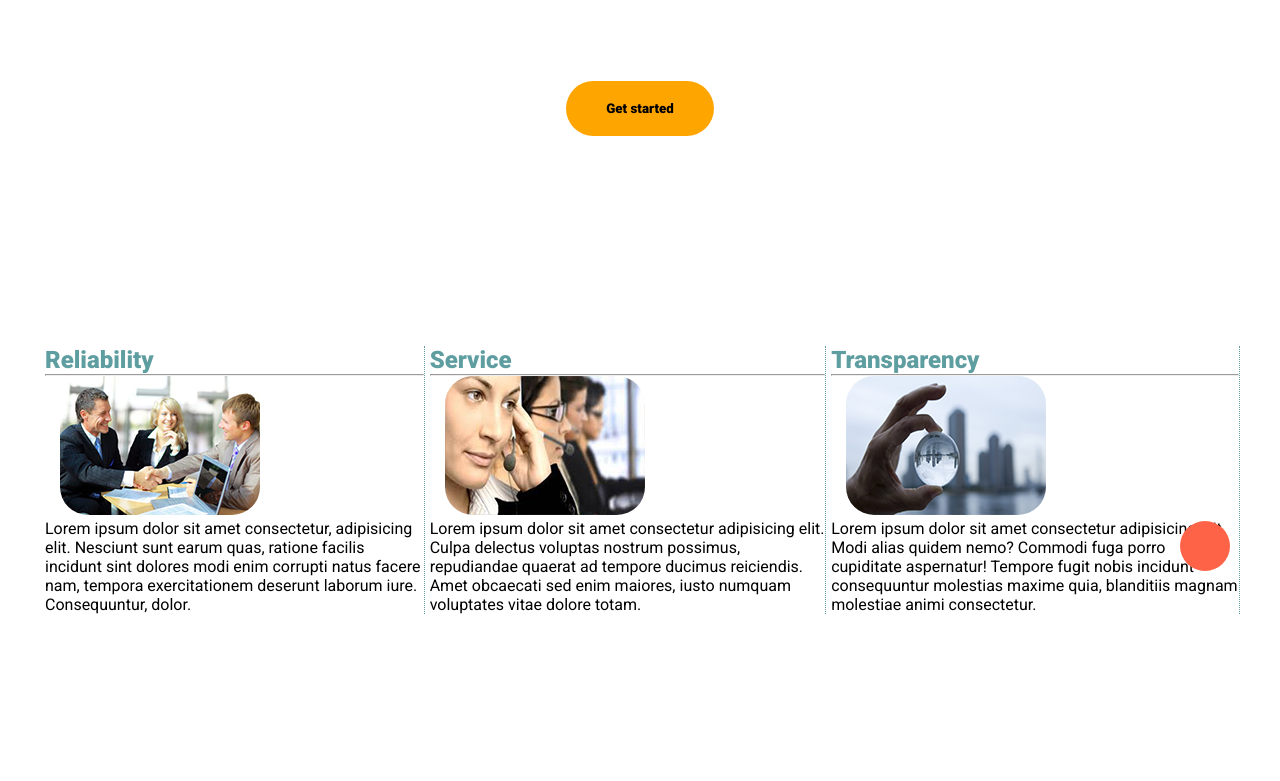
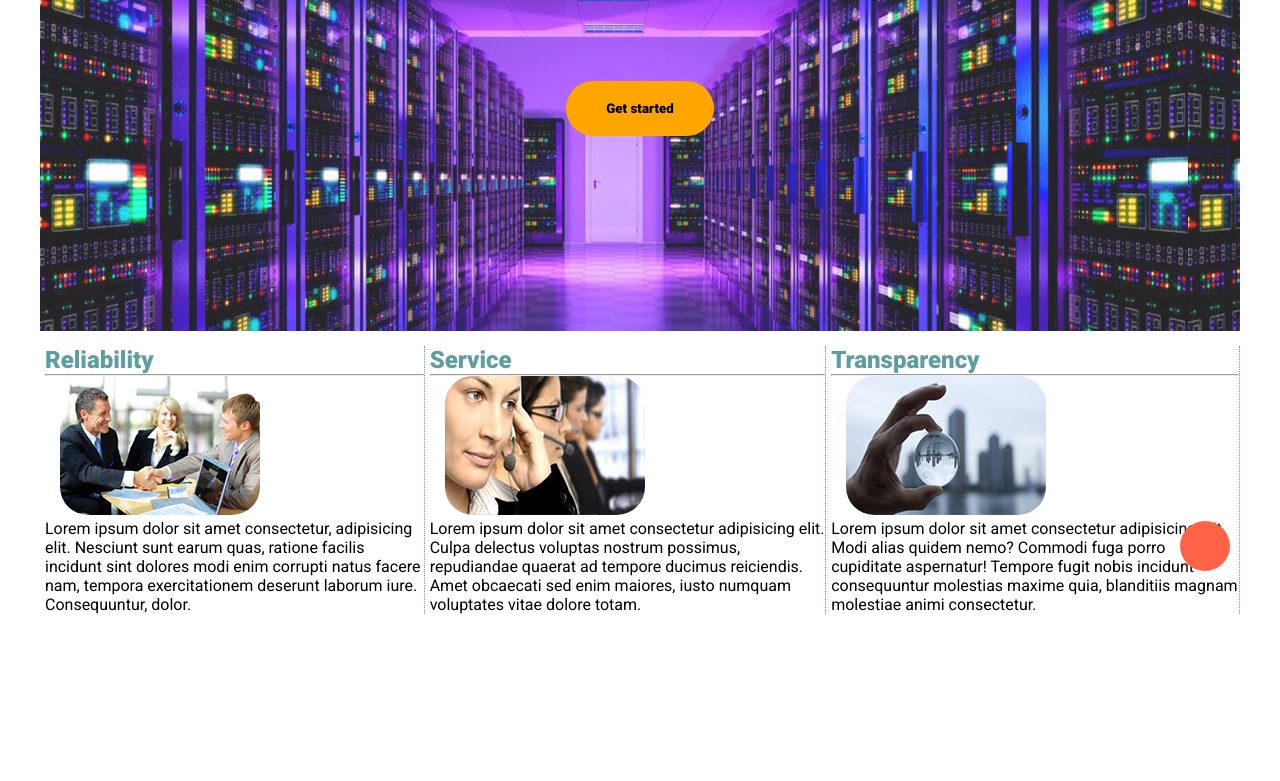
Before and after one commit to noobinjs/html_css, a plain HTML site: page index.html in a window 1280 px wide. Shown: the part 219-1000 px from the top of the page. Drawn offline with Linux system fonts and the light colour scheme; the site is published under a folder, as on GitHub Pages, so addresses that start at the root find nothing.

```diff
--- a/style.css
+++ b/style.css
@@ -50,7 +50,7 @@ h1 {
   width: 100%;
   height: 500px;
 
-  background-image: url('/images/srv.jpg');
+  background-image: url('srv.jpg');
   background-repeat: repeat-x;
   opacity:1;
 }
```
Also changed, not shown: srv.jpg (added).
